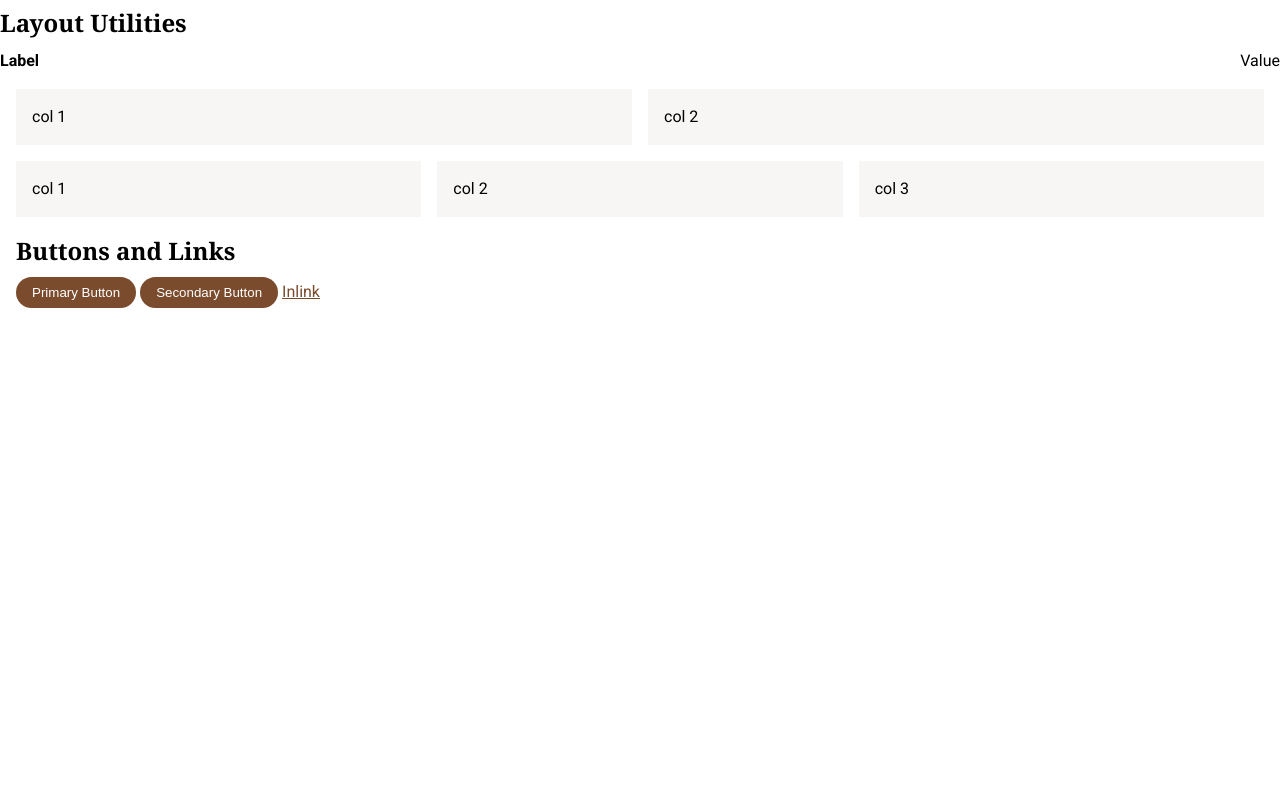
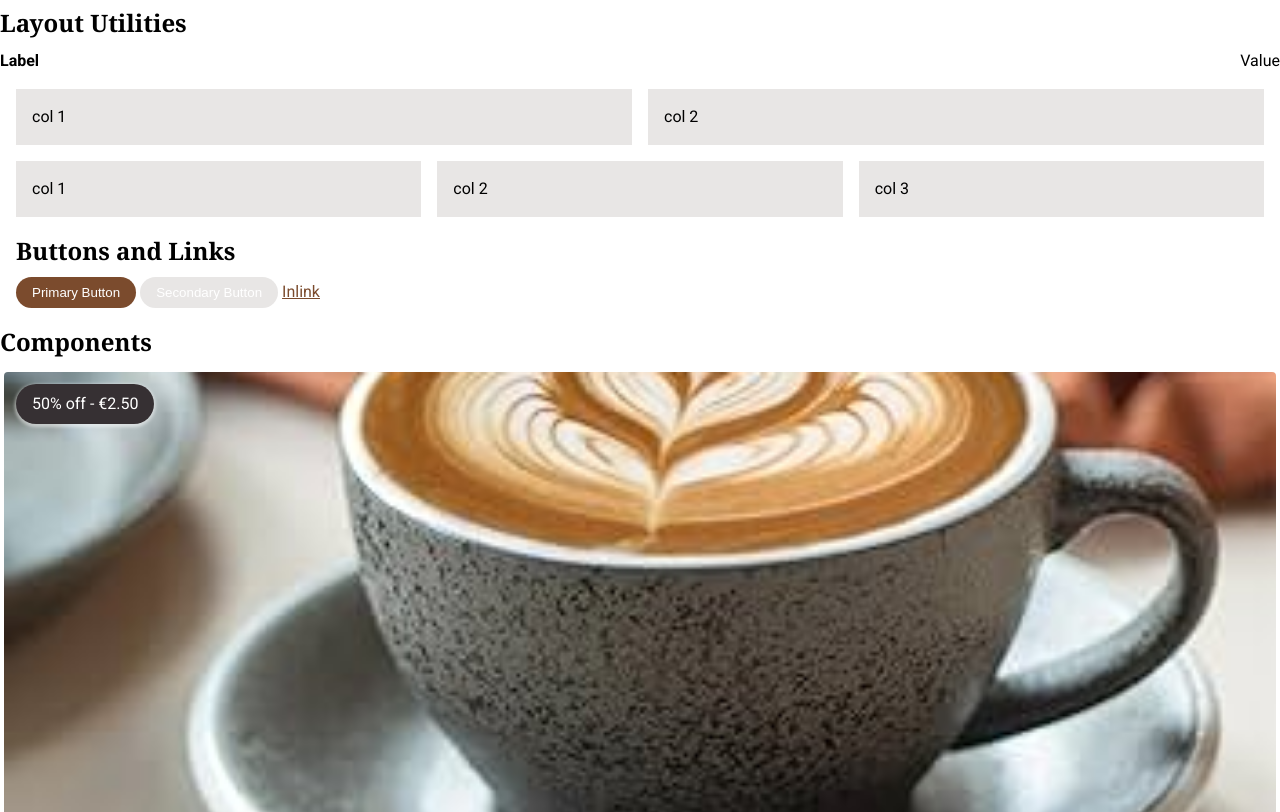
Before and after one commit to SS-Saliba77/Website-Design, a plain HTML site: page coffee/style-guide.html in a window 1280 px wide. Shown: the part 671-1483 px from the top of the page. Before the commit the page ends 995 px from the top, so only its background shows below. Drawn offline with Linux system fonts and the light colour scheme.

Commit message:
started working on components

```diff
--- a/coffee/style-guide.html
+++ b/coffee/style-guide.html
@@ -104,6 +104,16 @@
     </Section>
 
 
+    <!-- COMPONENTS -->
+    <section id="components">
+        <h2>Components</h2>
+
+        <!-- Product Image -->
+        <figure class="product-image">
+            <img src="Assets/coffee-cup.png" alt="">
+            <figcaption class="product-tag">50% off - &euro;2.50</figcaption>
+        </figure>
+    </section>
 </main>
 
 
--- a/coffee/style.css
+++ b/coffee/style.css
@@ -4,9 +4,15 @@
 /* Variables fpr this website */
 :root {
     --primary: #7b4b2d;
+    --primary-tint: #ac7857;
+    --primary-shade: #5c2e12;
+
     --light: #ffffff;
     --dark: #363033;
-    --muted: #f8f6f5;
+
+    --muted: #e8e6e5;
+    --muted-tint: #f8f6f5;
+    --muted-shade: #c6c6c5;
 
     --font-normal: Roboto, Arial, sans-serif;
     --font-heading: "Noto Serif", "serif";
@@ -15,11 +21,16 @@
     --space-1: 0.5rem; /* 8px*/
     --space-2: 1rem; /* 16px*/
     --space-3: 2rem; /* 32px*/
+
+    --sahdow-dark:0 0.1rem 0.2rem 0.1rem rgba(54,48,41, 0.2);
+    --sahdow-light:0 0.1rem 0.2rem 0.1rem rgba(255,255,255, 0.5);
 }
 
 
 /* CSS RESET*/
 * {
+    box-sizing: border-box;
+    /*will force elements to scale from the border instead*/
     margin: 0;
     padding: 0;
 }
@@ -47,15 +58,38 @@ h1, h2, h3, h4, h5, h6 {
     background-color: var(--primary);
     color: var(--light);
 }
+.btn-primary:hover {
+    background-color: var(--primary-tint);
+}
+.btn-primary:active {
+    background-color: var(--primary-shade);
+}
+
 
 .btn-secondary{
-    background-color: var(--primary);
+    background-color: var(--muted);
     color: var(--light);
 }
+.btn-secondary:hover {
+    background-color: var(--muted-tint);
+}
+.btn-secondary:active {
+    background-color: var(--muted-shade);
+}
+
+
 .link{
     color: var(--primary);
     text-decoration: underline;
 }
+.link:hover  {
+    color: var(--primary-tint);
+}
+.link:active {
+    color: var(--primary-shade);
+}
+
+
 
 
 
@@ -69,6 +103,34 @@ h1, h2, h3, h4, h5, h6 {
 .text-light { color: var(--light); }
 .text-dark { color: var(--dark); }
 .text-muted { color: var(--muted); }
+
+/**************************** COMPONENTS ****************************/
+.product-image {
+    position: relative;
+}/* This will tell the product-tag to behave*/
+
+
+.product-image img{
+    aspect-ratio: 16 / 9;
+    width: 100%;
+    border: 4px solid var(--light);
+    border-radius: var(--space-1);
+    object-fit: cover;
+    box-shadow: var(--shadow-dark);
+}
+
+.product-image .product-tag {
+    background-color: var(--dark);
+    color: var(--light);
+    box-shadow: var(--sahdow-light);
+    padding: var(--space-1) var(--space-2);
+    border-radius: var(--space-3);
+
+    position: absolute;
+    top: var(--space-2);
+    left: var(--space-2);
+}
+
 
 /**************************** LAYOUT ****************************/
 .d-flex { display: flex;}
@@ -117,7 +179,7 @@ h1, h2, h3, h4, h5, h6 {
     aspect-ratio: 1 / 1;
     width: 4rem; /* rem- Root font size (16px) */
     border-radius: 100%;
-    box-shadow: 0 0.1rem 0.2rem 0.1rem rgba(54,48,41, 0.2);
+    box-shadow: var(--shadow-dark)
 }
 
 .swatch .swatch-name {
```
Also changed, not shown: coffee/Assets/coffee-cup.png (added).
